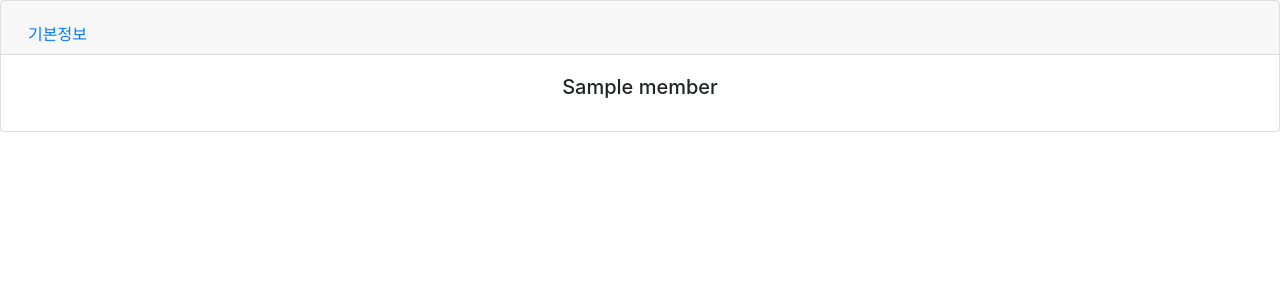
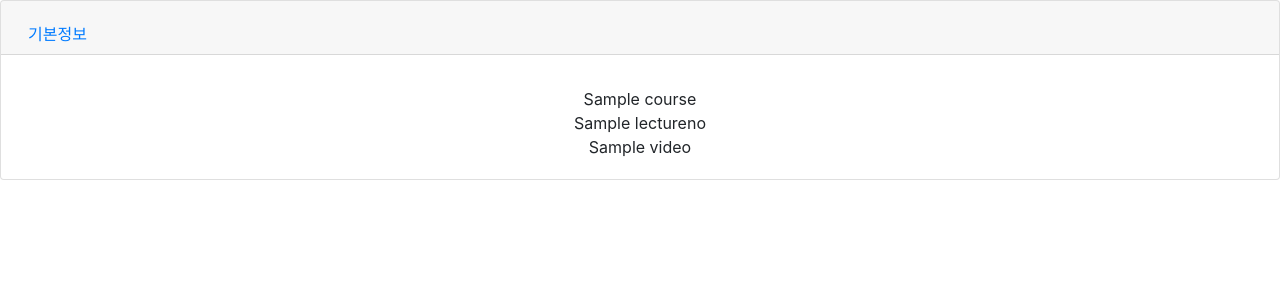
Before and after one commit to justc044/SchoolProject, a Django app: template SchoolWebsite/general/templates/showvideo.html in a window 1280 px wide. Shown: the top 300 px of the page. Run offline with Django 3.2, Linux system fonts and the light colour scheme; the template is opened without the code that fills it: most values are stand-ins (such as "Sample title", 1, 10 or a date in 2020); some libraries are stand-ins or nearby versions.

Commit message:
showvideo

```diff
--- a/SchoolWebsite/general/forms.py
+++ b/SchoolWebsite/general/forms.py
@@ -36,7 +36,7 @@ class GradeForm(forms.Form):
 class VideoForm(forms.ModelForm):
     class Meta:
         model= Video
-        fields= ["name", "course", "lectureno", "videofile"]
+        fields= ["name", "course", "lectureno"]
 
     def __init__(self, *args, **kwargs):
         user = kwargs.pop('user')
--- a/SchoolWebsite/general/models.py
+++ b/SchoolWebsite/general/models.py
@@ -41,7 +41,7 @@ class Semester(models.Model):
     regopen = models.BooleanField()
 
     def __str__(self):
-        return self.year + " " + self.type
+        return self.year + " " + str(self.type)
 
 class Course(models.Model):
     name = models.CharField(max_length=100)
--- a/SchoolWebsite/general/templates/showvideo.html
+++ b/SchoolWebsite/general/templates/showvideo.html
@@ -3,8 +3,12 @@
 {% block content %}
 
 <div class="card-body">
-    <h5 class="card-title">{{ member.name }}</h5>
+    <h5 class="card-title"></h5>
         <p class="card-text">
+
+            {{ video.course.name }}<br>
+            {{ video.lectureno }}<br>
+            {{ video.name }} <br>
 
 </div>
 {% endblock %}
```
Also changed, not shown: SchoolWebsite/general/templates/videos.html (+7 -5 lines), SchoolWebsite/general/views.py (+7 -4 lines).
